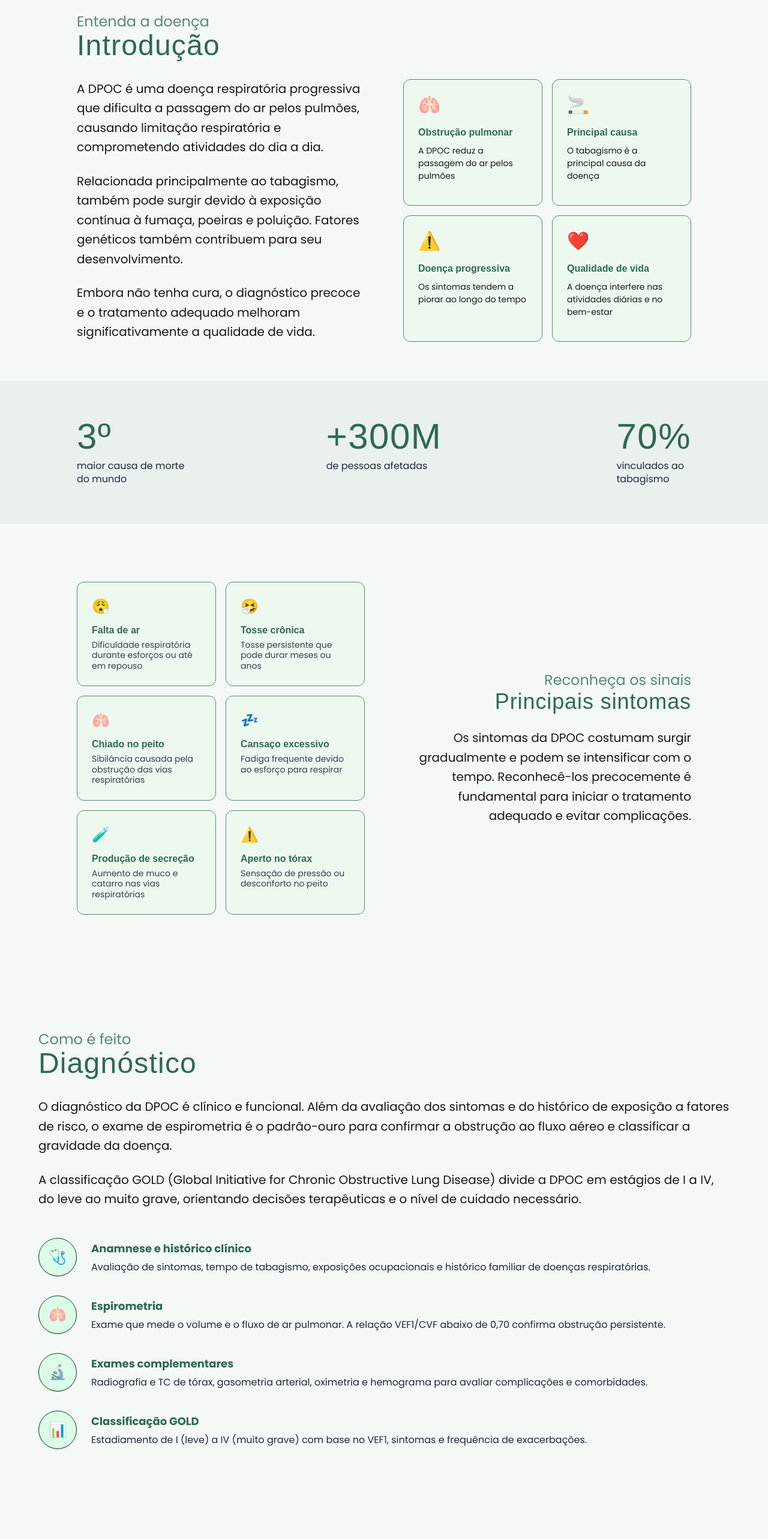
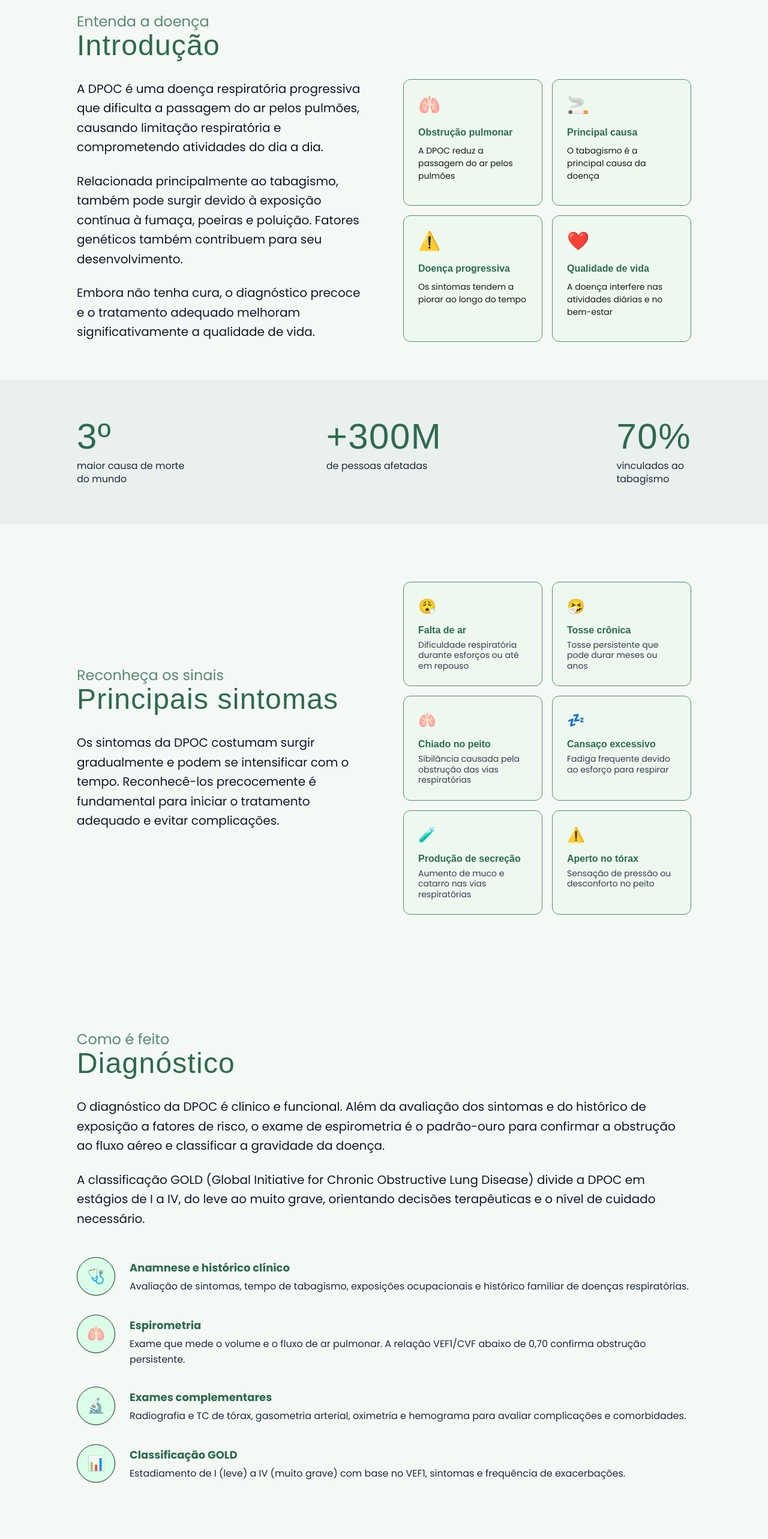
Before and after one commit to Fabiovieira05/Projeto-DPOC, a Next.js app: page /saiba-mais in a window 1280 px wide. Shown: the part 140-2706 px from the top of the page at 60% size. Built offline with nearby package versions, Linux system fonts and the light colour scheme; a web font is replaced by a local one.

Commit message:
feat: improve text alignment and responsiveness across multiple components

```diff
--- a/app/saiba-mais/components/DiagnosticoDPOC.tsx
+++ b/app/saiba-mais/components/DiagnosticoDPOC.tsx
@@ -32,11 +32,11 @@ interface DiagnosisListItemProps {
 const DiagnosisListItem: React.FC<DiagnosisListItemProps> = ({ title, description, icon }) => {
   return (
     <li className="flex items-start gap-4 md:gap-6">
-
       <div className="shrink-0 w-14 h-14 md:w-16 md:h-16 flex items-center justify-center rounded-full bg-green-100 border border-green-800 text-2xl shadow-sm">
         <span aria-hidden="true">{icon}</span>
       </div>
-      <div className="flex flex-col pt-1">
+      {/* text-left garante que o texto da lista não herde o text-center do container principal caso ocorra */}
+      <div className="flex flex-col pt-1 text-left">
         <h3 className="text-green-500 font-bold font-poppins text-base md:text-lg mb-1">
           {title}
         </h3>
@@ -44,25 +44,26 @@ const DiagnosisListItem: React.FC<DiagnosisListItemProps> = ({ title, descriptio
           {description}
         </p>
       </div>
-
     </li>
   );
 };
 
 export default function DiagnosticoDpoc() {
   return (
-    <section className="w-full py-8 md:py-24 bg-[#f4f9f6]">
-      <div className="max-w-6xl mx-auto flex flex-col gap-10 md:gap-12">
+    <section className="w-full min-h-dvh flex flex-col justify-center py-12 md:min-h-0 md:block md:py-24 bg-[#f4f9f6]">
+      <div className="max-w-6xl w-[90%] md:w-4/5 mx-auto flex flex-col gap-8 md:gap-12">
 
-        <header className="flex flex-col text-left">
-          <span className="font-poppins text-green-400 font-medium text-2xl text-medium">
+        <header className="flex flex-col text-center md:text-left items-center md:items-start">
+          <span className="font-poppins text-green-400 font-medium text-lg md:text-2xl mb-2 md:mb-0">
             Como é feito
           </span>
-          <h2 className="text-green-500 text-5xl md:text-4xl lg:text-5xl tracking-wide mb-8 font-sans">
+
+          <h2 className="text-green-500 text-4xl md:text-4xl lg:text-5xl tracking-wide mb-6 md:mb-8 font-sans">
             Diagnóstico
           </h2>
 
-          <div className="flex flex-col h-full text-sm md:text-xl leading-relaxed gap-6 text-grey-900 font-poppins">
+          {/* Parágrafos centralizados no mobile */}
+          <div className="flex flex-col text-center md:text-left h-full text-base md:text-lg lg:text-xl leading-relaxed gap-4 md:gap-6 text-gray-900 font-poppins">
             <p>
               O diagnóstico da DPOC é clínico e funcional. Além da avaliação dos sintomas e do histórico de exposição a fatores de risco, o exame de espirometria é o padrão-ouro para confirmar a obstrução ao fluxo aéreo e classificar a gravidade da doença.
             </p>
@@ -72,7 +73,7 @@ export default function DiagnosticoDpoc() {
           </div>
         </header>
 
-        <ul className="flex flex-col gap-6 md:gap-8">
+        <ul className="flex flex-col gap-6 md:gap-8 mt-4 md:mt-0">
           {diagnosisData.map((item, index) => (
             <DiagnosisListItem
               key={index}
--- a/app/saiba-mais/components/IntroducaoDPOC.tsx
+++ b/app/saiba-mais/components/IntroducaoDPOC.tsx
@@ -8,17 +8,17 @@ export default function IntroducaoDpoc() {
       <div className="flex-col w-4/5 max-w-6xl mx-auto gap-8">
 
         <div className="space-y-6 text-gray-800">
-          <div>
-            <span className="font-poppins text-green-400 font-medium text-2xl text-medium">
+          <div className="flex flex-col text-center md:text-left items-center md:items-start">
+            <span className="font-poppins text-green-400 font-medium text-lg md:text-2xl mb-2 md:mb-0">
               Entenda a doença
             </span>
-            <h2 className= "text-green-500 text-5xl md:text-4xl lg:text-5xl tracking-wide mb-8 font-sans">
+            <h2 className= "text-green-500 text-3xl md:text-4xl lg:text-5xl tracking-wide mb-8 font-sans">
               Introdução
             </h2>
           </div>
         </div>
           <div className="grid grid-cols-1 lg:grid-cols-2 gap-8 lg:gap-16 w-full items-stretch">
-            <div className="flex flex-col h-full text-sm md:text-xl leading-relaxed gap-6 text-grey-900 font-poppins">
+            <div className="flex flex-col text-center md:text-left h-full text-base md:text-lg lg:text-xl leading-relaxed gap-4 md:gap-6 text-gray-900 font-poppins">
               <p>
                 A DPOC é uma doença respiratória progressiva que dificulta a passagem do ar pelos pulmões, causando limitação respiratória e comprometendo atividades do dia a dia.
               </p>
--- a/app/saiba-mais/components/SintomasDPOC.tsx
+++ b/app/saiba-mais/components/SintomasDPOC.tsx
@@ -38,17 +38,17 @@ export default function SintomasDpoc() {
   return (
     <section className="w-full py-16 md:py-24 bg-[#f4f9f6]">
       <div className="max-w-6xl w-4/5 mx-auto grid grid-cols-1 lg:grid-cols-2 gap-12 lg:gap-16 items-center">
-        <div className="flex flex-col order-1 lg:order-2 text-left lg:text-right lg:items-end">
-          <span className="font-poppins text-green-400 font-medium text-2xl text-medium">
+        <div className="flex flex-col text-center md:text-left items-center md:items-start">
+          <span className="font-poppins text-green-400 font-medium text-lg md:text-2xl mb-2 md:mb-0">
             Reconheça os sinais
           </span>
 
-          <h2 className="text-green-500 font-sans text-3xl md:text-4xl lg:text-4xl tracking-wide mb-6">
+          <h2 className="text-green-500 text-4xl md:text-4xl lg:text-5xl tracking-wide mb-6 md:mb-8 font-sans">
             Principais sintomas
           </h2>
 
           {/* lg:ml-auto empurra o parágrafo (que tem tamanho máximo) para encostar na direita */}
-          <p className="flex flex-col h-full text-sm md:text-xl leading-relaxed gap-6 text-grey-900 font-poppins">
+          <p className="flex flex-col text-center md:text-left h-full text-base md:text-lg lg:text-xl leading-relaxed gap-4 md:gap-6 text-gray-900 font-poppins">
             Os sintomas da DPOC costumam surgir gradualmente e podem se intensificar com o tempo. Reconhecê-los precocemente é fundamental para iniciar o tratamento adequado e evitar complicações.
           </p>
         </div>
--- a/app/saiba-mais/components/StatsBanner.tsx
+++ b/app/saiba-mais/components/StatsBanner.tsx
@@ -24,29 +24,29 @@ export default function StatsBanner() {
     <section className="w-full bg-[#EAF0ED] py-12 md:py-16">
 
 
-      <div className="max-w-6xl w-4/5 mx-auto grid grid-cols-1 md:grid-cols-3 gap-10 md:gap-8">
+      <div className="max-w-6xl w-4/5 mx-auto grid grid-cols-3 gap-2 md:gap-8">
 
         {statsData.map((stat, index) => (
           <article
             key={index}
             className={`flex flex-col items-start text-left ${
-              index === 0 ? 'md:justify-self-start' :
-              index === 1 ? 'md:justify-self-center' :
-              'md:justify-self-end'
+              index === 0 ? 'justify-self-start items-start text-left'  :
+              index === 1 ? 'justify-self-center items-center text-center ' :
+              'justify-self-end items-start text-left'
             }`}
             aria-label={`${stat.value} ${stat.description.replace('\n', ' ')}`}
           >
 
             <span
               aria-hidden="true"
-              className="text-green-500 font-sans text-5xl md:text-6xl mb-2 tracking-wide"
+              className="text-green-500 font-sans text-2xl sm:text-4xl md:text-5xl lg:text-6xl mb-1 md:mb-2 tracking-wide"
             >
               {stat.value}
             </span>
 
             <p
               aria-hidden="true"
-              className="text-gray-800 font-poppins text-sm md:text-base font-medium leading-snug whitespace-pre-line"
+              className="text-gray-800 font-poppins text-[10px] sm:text-xs md:text-sm lg:text-base font-medium leading-snug whitespace-pre-line"
             >
               {stat.description}
             </p>
--- a/app/saiba-mais/components/TratamentoDPOC.tsx
+++ b/app/saiba-mais/components/TratamentoDPOC.tsx
@@ -62,11 +62,11 @@ export default function TreatmentSection() {
       <div className="max-w-6xl w-4/5 mx-auto flex flex-col gap-10 md:gap-12">
 
         {/* Cabeçalho */}
-        <header className="flex flex-col text-left">
-          <span className="font-poppins text-green-400 font-medium text-2xl text-medium">
+        <header className="flex flex-col text-center md:text-left items-center md:items-start">
+          <span className="font-poppins text-green-400 font-medium text-lg md:text-2xl mb-2 md:mb-0">
             Cuide da sua saúde
           </span>
-          <h2 className="text-green-500 text-5xl md:text-4xl lg:text-5xl tracking-wide mb-8 font-sans">
+          <h2 className="text-green-500 text-3xl md:text-4xl lg:text-5xl tracking-wide mb-6 md:mb-8 font-sans">
             Tratamento e acompanhamento
           </h2>
           <p className="flex flex-col h-full text-sm md:text-xl leading-relaxed gap-6 text-grey-900 font-poppins">
```
